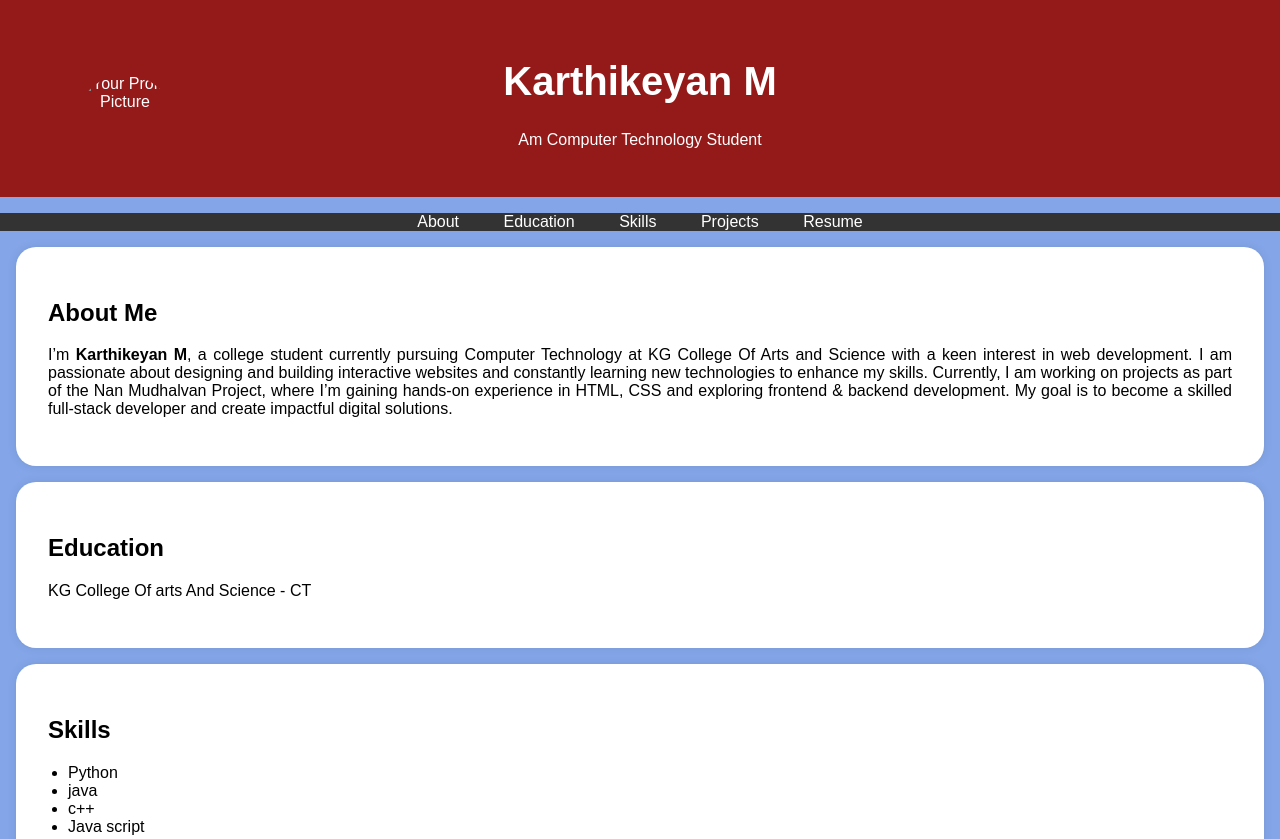
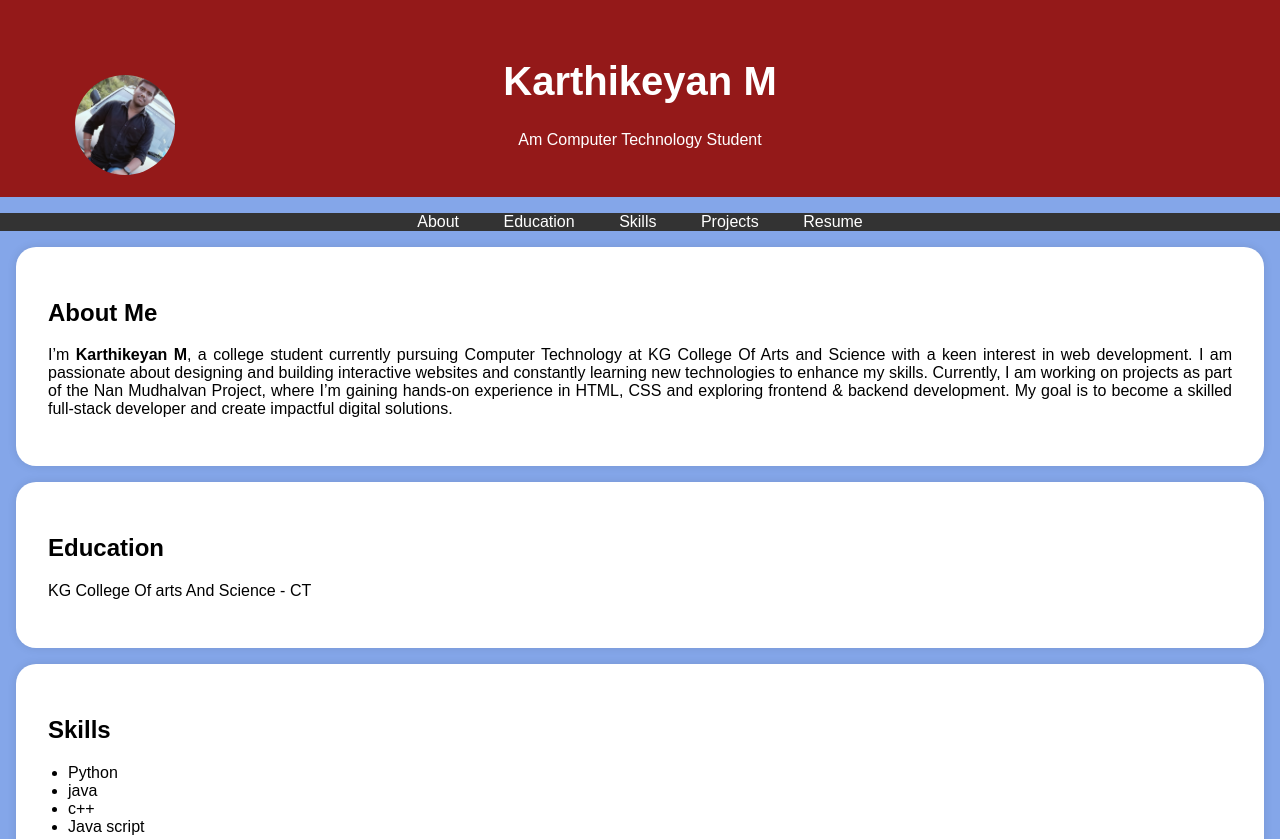
Before and after one commit to darkdevil1037/Portfolio, a plain HTML site: page index.html in a window 1280 px wide. Shown: the top 839 px of the page. Drawn offline with Linux system fonts and the light colour scheme.

Commit message:
Update index.html

```diff
--- a/index.html
+++ b/index.html
@@ -95,7 +95,7 @@
     <header>
         <div class="header-content">
             <!-- Add your profile picture here -->
-            <img src="C:\Users\Karthikeyan M\Downloads\WhatsApp Image 2025-03-29 at 18.51.14_ddf9dd6e.jpg" alt="Your Profile Picture" class="profile-picture">
+            <img src="passportphoto.jpg" alt="Your Profile Picture" class="profile-picture">
             <h1>Karthikeyan M</h1>
             <p>Am Computer Technology Student</p>
         </div>
```
